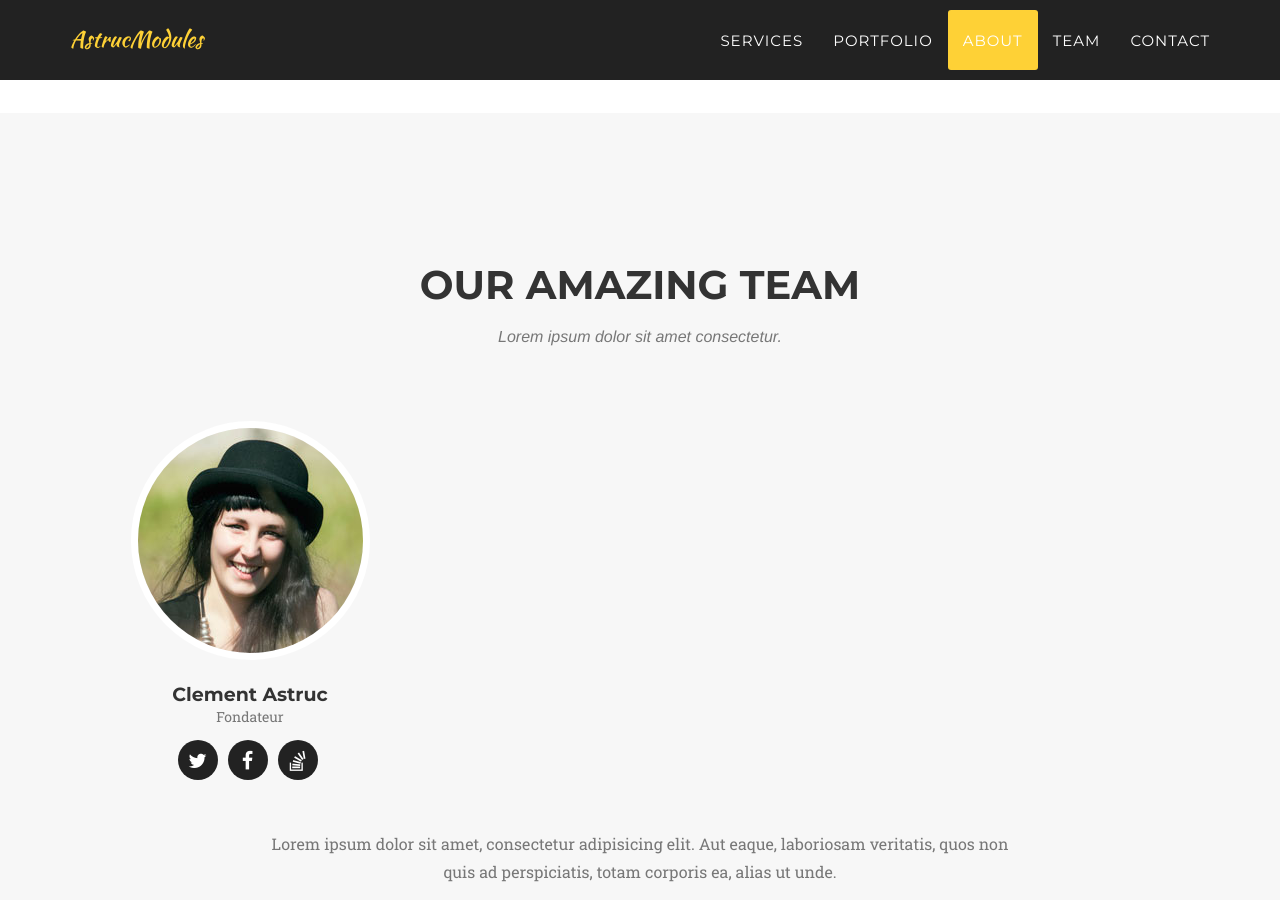
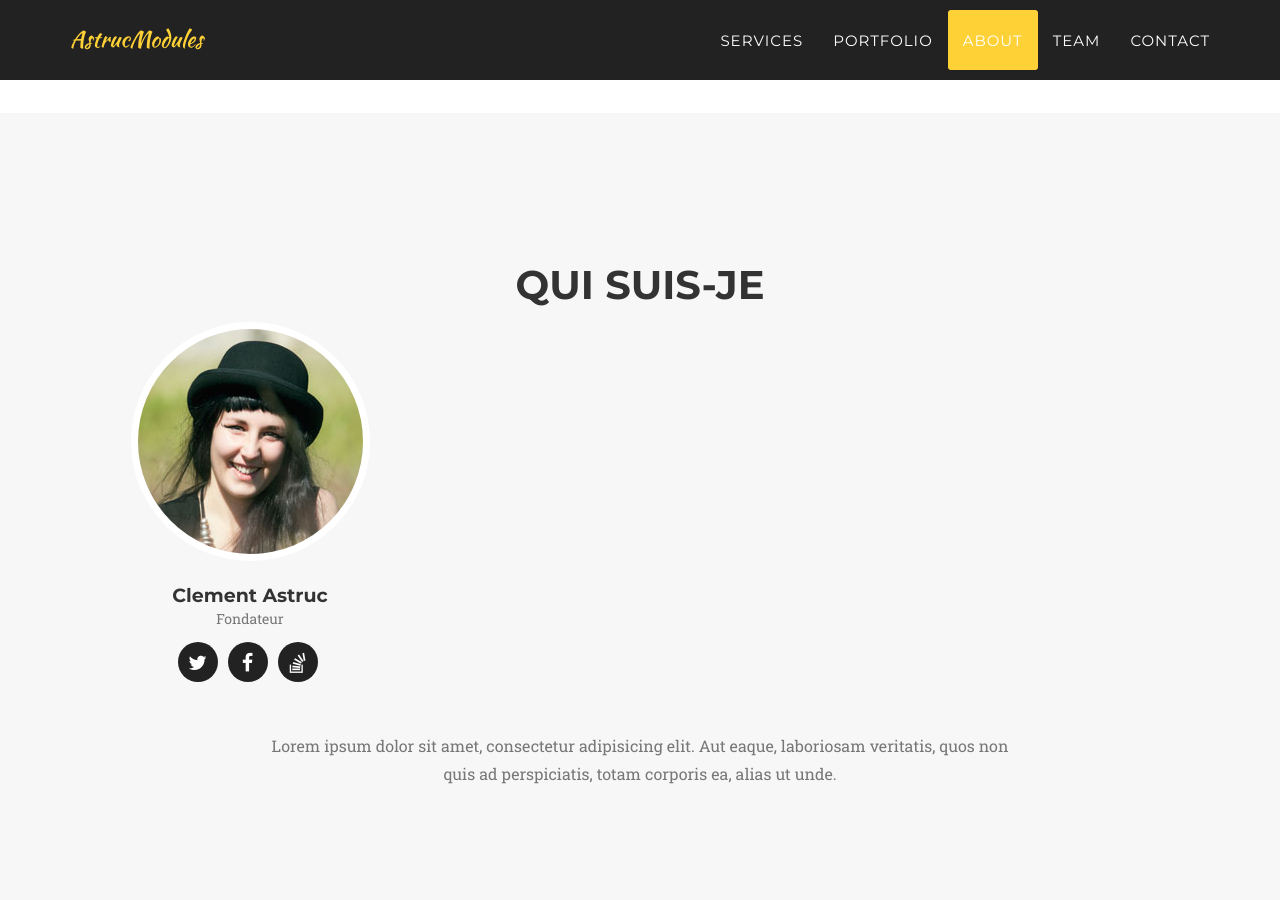
Before and after one commit to whysy/asmodule, a Jekyll site: the page built from index.html, in a window 1280 px wide and 900 px high, scrolled down 4841 px. Built offline with Jekyll 4.4.1, drawn with Linux system fonts in a browser that asks for light colours; some web fonts are replaced.

Commit message:
Update team.html

```diff
--- a/_includes/team.html
+++ b/_includes/team.html
@@ -3,8 +3,8 @@
         <div class="container">
             <div class="row">
                 <div class="col-lg-12 text-center">
-                    <h2 class="section-heading">Our Amazing Team</h2>
-                    <h3 class="section-subheading text-muted">Lorem ipsum dolor sit amet consectetur.</h3>
+                    <h2 class="section-heading">Qui suis-je</h2>
+                    <!--<h3 class="section-subheading text-muted">Lorem ipsum dolor sit amet consectetur.</h3>-->
                 </div>
             </div>
             <div class="row">
```
